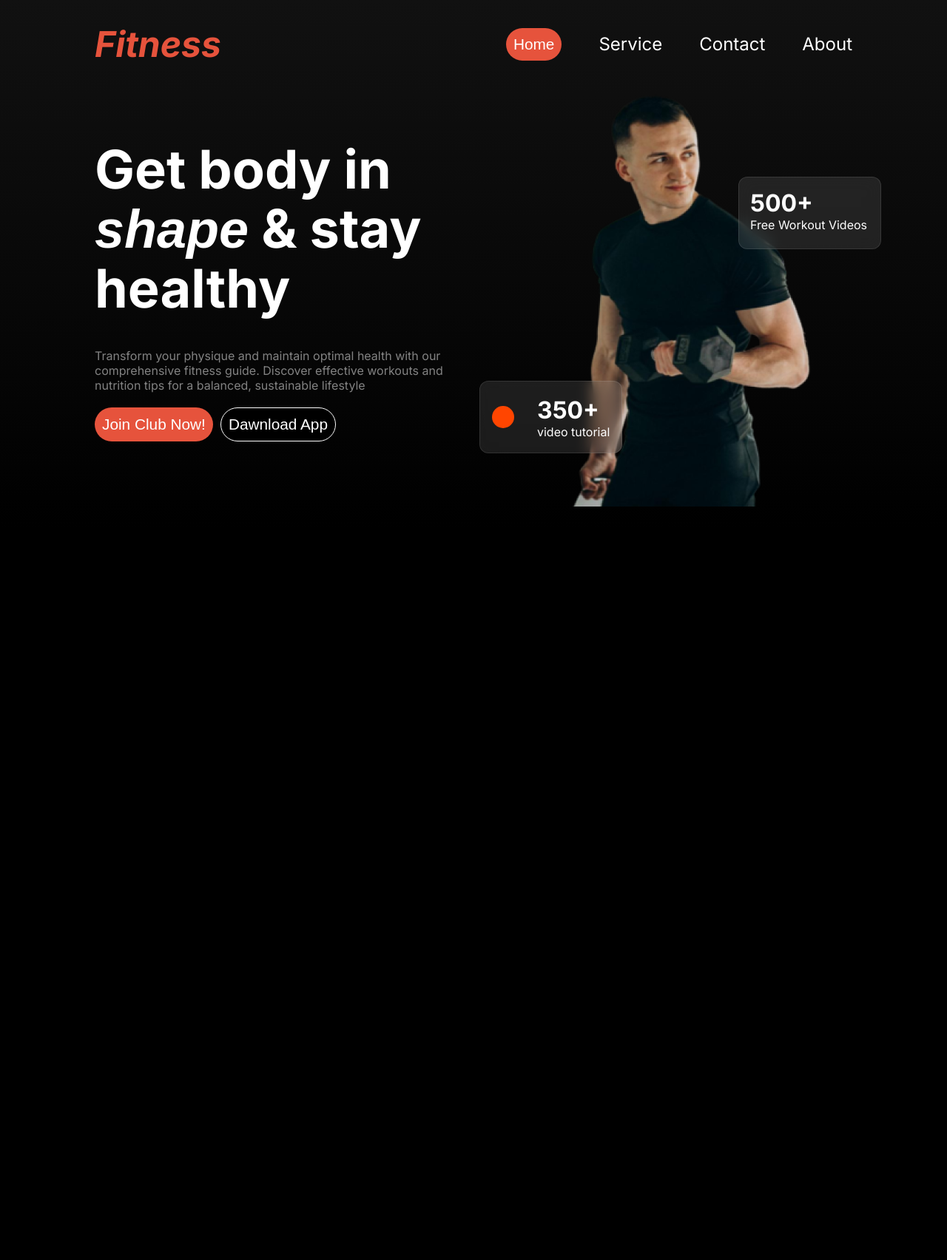
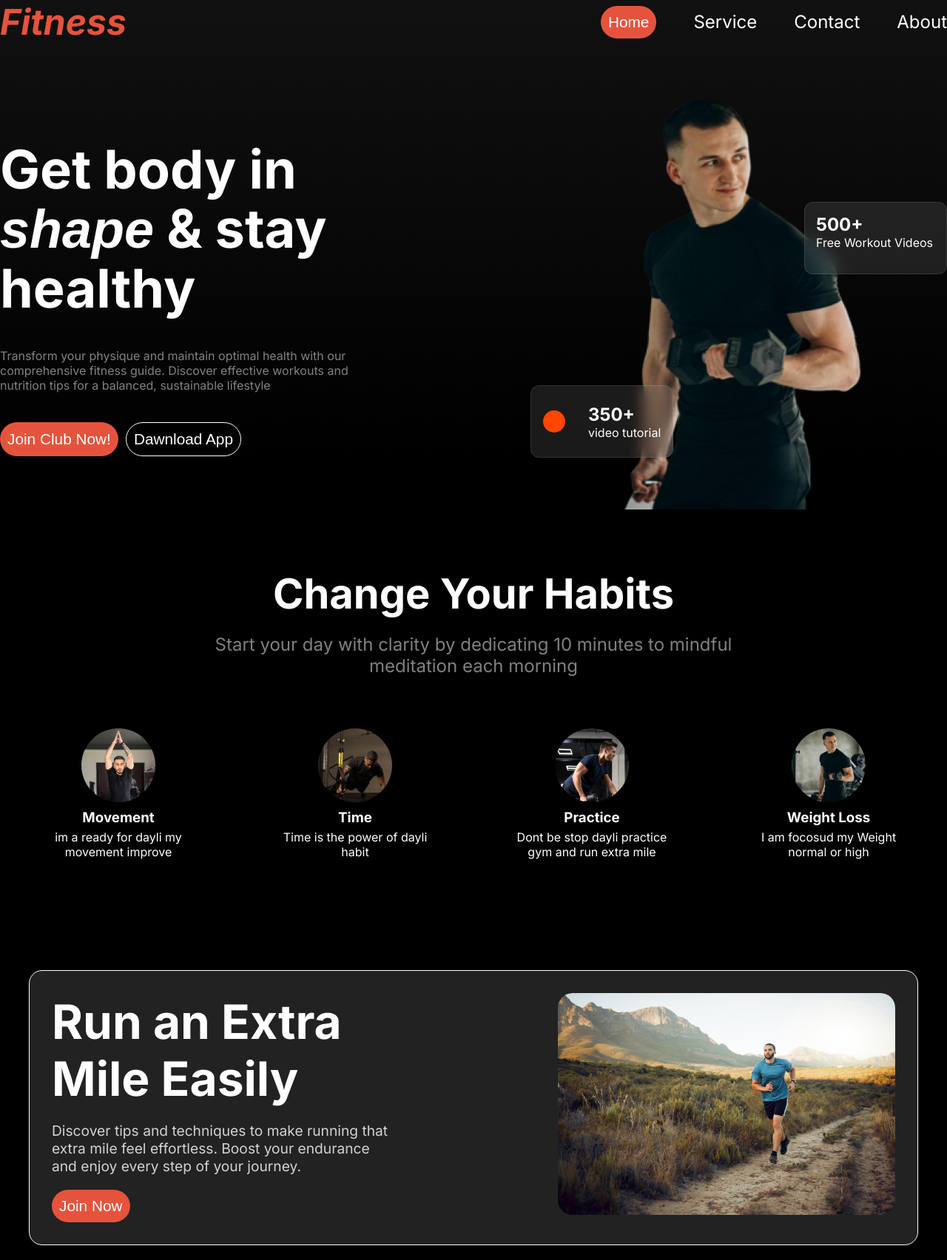
Before and after one commit to shantodeveloper/Gym-complex-web, a plain HTML site: page index.html in a window 1280 px wide. Shown: the whole page at 74% size. Before the commit the page ends 800 px from the top, so only its background shows below. Drawn offline with Linux system fonts and the light colour scheme; a web font is replaced by a local one.

Commit message:
habit section and run section done

```diff
--- a/index.html
+++ b/index.html
@@ -6,15 +6,19 @@
   <meta name="viewport" content="width=device-width, initial-scale=1.0">
   <link rel="stylesheet" href="./style/style.css">
   <link rel="stylesheet" href="./style/responsive.css">
+  <!-- fonts cdn -->
+  <link href="https://fonts.cdnfonts.com/css/miama" rel="stylesheet">
+
   <!-- font cdn -->
-  <link href="https://fonts.cdnfonts.com/css/miama" rel="stylesheet">
+  <link rel="stylesheet" href="https://cdnjs.cloudflare.com/ajax/libs/font-awesome/6.6.0/css/all.min.css"
+    integrity="sha512-Kc323vGBEqzTmouAECnVceyQqyqdsSiqLQISBL29aUW4U/M7pSPA/gEUZQqv1cwx4OnYxTxve5UMg5GT6L4JJg=="
+    crossorigin="anonymous" referrerpolicy="no-referrer" />
+
   <title>My Gym complex</title>
 </head>
 
 <body>
-  <header class="header-container">
-
-    <div class="header-content">
+  <header>
     <!-- nav item start -->
     <nav class="nav-container">
       <div class="logo">
@@ -26,10 +30,16 @@
         <li><a href="#">Contact</a></li>
         <li><a href="#">About</a></li>
       </ul>
+
+      <div class="bars-icon">
+        <i class="fa-solid fa-bars fa-2xl"></i>
+      </div>
     </nav>
-    </div>
+
     <!-- banner section start -->
-    <div class="banner-container">
+    <section class="banner-container">
+      <div class="banner-content">
+
         <div class="banner-text">
           <h1 class="banner-titel">
             Get body in <span id="font-miama">shape</span> & stay healthy
@@ -44,15 +54,12 @@
           </div>
         </div>
 
-      <div class="banner-img-container">
         <div class="banner-img">
           <img src="images/Images 2.png" alt="">
 
           <div class="box-1">
             <h1>500+</h1>
             <p>Free Workout Videos</p>
-          </div>
-
           </div>
 
           <div class="box-2">
@@ -66,7 +73,62 @@
           </div>
         </div>
       </div>
+
+
+
+
+
+      </di>
+    </section>
   </header>
+
+
+  <section class="habit-section">
+    <h1 id="titel-habit">Change Your Habits</h1>
+    <p id="habit-description">Start your day with clarity by dedicating 10 minutes to mindful meditation each morning
+    </p>
+    <div class="habit-container">
+      <div class="img-box">
+        <img src="images/image 2.png" alt="">
+        <h3>Movement</h3>
+        <p>im a ready for dayli my movement improve</p>
+      </div>
+      <div class="img-box">
+        <img src="images/image 3.png" alt="">
+        <h3>Time</h3>
+        <p>Time is the power of dayli habit</p>
+      </div>
+      <div class="img-box">
+        <img src="images/image 4.png" alt="">
+        <h3>Practice</h3>
+        <p>Dont be stop dayli practice gym and run extra mile</p>
+      </div>
+      <div class="img-box">
+        <img src="images/image 5.png" alt="">
+        <h3>Weight Loss</h3>
+        <p>I am focosud my Weight normal or high</p>
+      </div>
+    </div>
+  </section>
+
+
+  <section class="runbox-section">
+    <div class="runbox-container">
+      <div class="runbox-text">
+        <h1 id="box-titel">Run an Extra Mile Easily</h1>
+        <p id="box-description">Discover tips and techniques to make running that extra mile feel effortless. Boost your
+          endurance and enjoy
+          every step
+          of your journey.</p>
+        <button id="btn-run" class="btn-primary">Join Now</button>
+      </div>
+
+      <div class="runbox-img">
+        <img src="images/run.jpg" alt="">
+      </div>
+    </div>
+
+  </section>
 
 </body>
 
--- a/style/responsive.css
+++ b/style/responsive.css
@@ -1,2 +1,88 @@
 @media screen and (max-width: 576px) {
+  * {
+    padding: 0 3px;
+  }
+
+  .nav-container {
+    max-width: 100%;
+  }
+  .nav-items {
+    display: none;
+  }
+  .bars-icon {
+    display: block;
+  }
+
+  .banner-content {
+    flex-direction: column;
+    gap: 50px;
+  }
+
+  #banner-description {
+    width: fit-content;
+  }
+
+  .banner-titel {
+    width: 100%;
+    height: 100%;
+    font-size: 4rem;
+  }
+
+  .banner-img img {
+    width: 70%;
+    margin-left: 80px;
+  }
+
+  .banner-text {
+    margin-top: 0px;
+  }
+
+  .box-1,
+  .box-2 {
+    width: 150px;
+    height: 80px;
+  }
+
+  .box-1 {
+    padding: 5px 10px;
+    margin-top: -370px;
+    margin-left: 250px;
+  }
+  .box-2 {
+    margin-top: 150px;
+    margin-left: 0px;
+    padding-left: 10px;
+    gap: 10px;
+  }
+
+  .habit-container {
+    grid-template-columns: repeat(1, 1fr);
+    grid-gap: 30px;
+  }
+
+  #titel-habit {
+    font-size: 2.5rem;
+  }
+
+  #habit-description {
+    width: fit-content;
+    font-size: 1rem;
+  }
+
+  .runbox-section {
+    width: fit-content;
+  }
+
+  .runbox-container {
+    flex-direction: column;
+    gap: 50px;
+  }
+
+  .runbox-text {
+    width: 100%;
+  }
+
+  .runbox-img {
+    width: 100%;
+  }
 }
--- a/style/style.css
+++ b/style/style.css
@@ -4,10 +4,6 @@
   margin: 0;
   padding: 0;
 }
-
-/* font-family : Miama , sans-serif;
-font-style : italic */
-
 body {
   font-family: 'Inter', sans-serif;
   font-optical-sizing: auto;
@@ -16,9 +12,14 @@ body {
   background-color: black;
   color: white;
 }
-
+header {
+  background: linear-gradient(
+    180deg,
+    rgb(17, 17, 17),
+    rgba(119, 119, 119, 0) 100%
+  );
+}
 /* shared style strat  */
-
 .btn-primary {
   width: auto;
   height: auto;
@@ -31,7 +32,6 @@ body {
   color: white;
   font-size: 1.3rem;
 }
-
 .white-btn {
   width: auto;
   height: auto;
@@ -45,26 +45,10 @@ body {
   border-radius: 40px;
 }
 
-/* header section style start */
-
-.header-container {
-  max-width: 100%;
-  height: 715px;
-  background: linear-gradient(
-    180deg,
-    rgb(17, 17, 17),
-    rgba(119, 119, 119, 0) 100%
-  );
-}
-
-.header-content {
-  max-width: 80%;
-  margin: 0 auto;
-  padding-top: 30px;
-}
-
 /* nav item style start  */
 .nav-container {
+  max-width: 1400px;
+  margin: 0 auto;
   display: flex;
   justify-content: space-between;
   align-items: center;
@@ -90,25 +74,24 @@ body {
 .nav-items li {
   list-style: none;
 }
-/* nav item  style end  */
-/*banner style start*/
-.banner-container {
-  max-width: 80%;
-  height: 500px;
-  margin: 70px auto;
-  display: flex;
-  justify-content: center;
-  justify-content: space-between;
-  align-items: center;
+.bars-icon {
+  display: none;
 }
 
+.banner-container {
+  max-width: 100%;
+}
+.banner-content {
+  max-width: 1400px;
+  margin: 50px auto;
+  display: flex;
+  justify-content: space-between;
+}
 .banner-text {
-  width: 600px;
-  height: 440px;
+  margin-top: 80px;
 }
-
 .banner-titel {
-  width: 520px;
+  max-width: 520px;
   position: static;
   line-height: 80px;
   height: 282px;
@@ -127,21 +110,7 @@ body {
 .btn-items {
   display: flex;
   gap: 10px;
-  margin-top: 20px;
-}
-
-.banner-img-container {
-  width: 500px;
-  position: relative;
-  margin-right: 100px;
-}
-.banner-img {
-  width: 350px;
-  height: 580px;
-  margin-left: 120px;
-  margin-top: -100px;
-  position: relative;
-  margin-right: 100px;
+  margin-top: 40px;
 }
 
 .box-1,
@@ -162,16 +131,91 @@ body {
   background-color: orangered;
 }
 .box-1 {
-  margin-top: -450px;
-  margin-left: 230px;
   padding: 15px;
+  margin-top: -420px;
+  margin-left: 250px;
 }
-
 .box-2 {
+  margin-top: 150px;
+  margin-left: -120px;
   display: flex;
   justify-content: center;
   align-items: center;
   justify-content: space-around;
-  margin-top: -170px;
-  margin-right: 1500px;
 }
+
+.habit-section {
+  max-width: 1400px;
+  height: auto;
+  margin: 150px auto;
+  text-align: center;
+}
+
+#titel-habit {
+  font-size: 3.5rem;
+}
+
+#habit-description {
+  font-size: 1.5rem;
+  color: gray;
+  width: 700px;
+  text-align: center;
+  margin: 20px auto;
+}
+
+.habit-container {
+  display: grid;
+  margin-top: 70px;
+  grid-template-columns: repeat(4, 1fr);
+}
+.img-box {
+  margin: 0 auto;
+  width: 220px;
+}
+.img-box h3 {
+  margin-top: 5px;
+  margin-bottom: 5px;
+}
+.img-box img {
+  width: 100px;
+  height: 100px;
+  border-radius: 50px;
+}
+
+.runbox-section {
+  width: 1200px;
+  height: auto;
+  border: 1px solid;
+  margin: 20px auto;
+  border-radius: 18px;
+  background: rgb(34, 34, 34);
+}
+
+.runbox-container {
+  display: flex;
+  justify-content: space-between;
+  margin: 30px auto;
+  padding: 0 30px;
+}
+
+.runbox-text {
+  width: 40%;
+}
+
+.runbox-img {
+  width: 40%;
+}
+
+#box-titel {
+  font-size: 4rem;
+  margin-bottom: 20px;
+}
+#box-description {
+  font-size: 1.2rem;
+  color: lightgray;
+  margin-bottom: 20px;
+}
+.runbox-img img {
+  width: 100%;
+  border-radius: 20px;
+}
```
Lines whose indentation alone changed are shown as unchanged.
